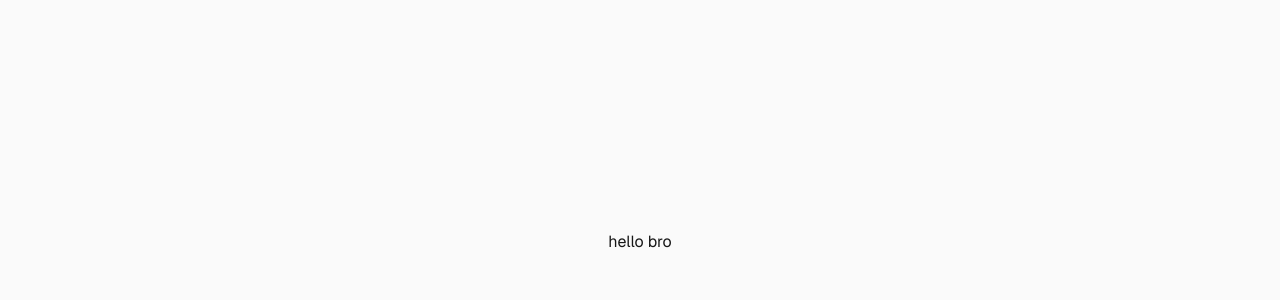
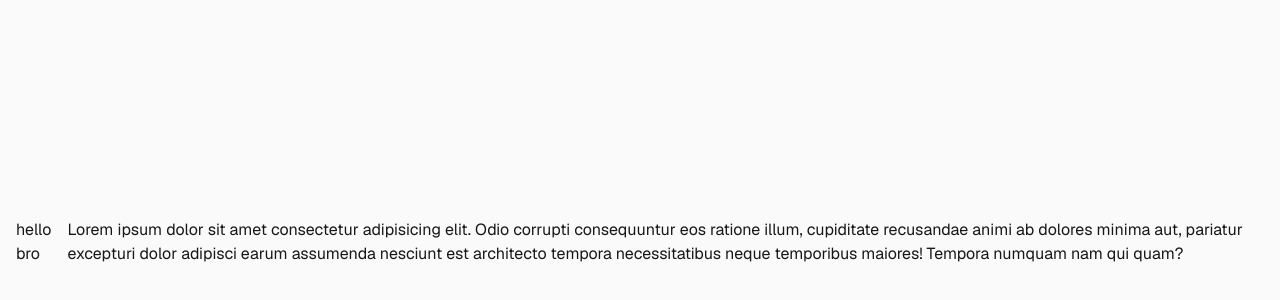
Before and after one commit to prima-anjeet/git-practice-1, a Next.js app: page / in a window 1280 px wide. Shown: the part 158-458 px from the top of the page. Built offline with nearby package versions, Linux system fonts and the light colour scheme.

Commit message:
add lorem

```diff
--- a/src/app/page.tsx
+++ b/src/app/page.tsx
@@ -4,6 +4,7 @@
   return (
     <div className="flex min-h-screen items-center justify-center bg-zinc-50 font-sans dark:bg-black">
       <div className="p-4">hello bro</div>
+      <div><p>Lorem ipsum dolor sit amet consectetur adipisicing elit. Odio corrupti consequuntur eos ratione illum, cupiditate recusandae animi ab dolores minima aut, pariatur excepturi dolor adipisci earum assumenda nesciunt est architecto tempora necessitatibus neque temporibus maiores! Tempora numquam nam qui quam?</p></div>
     </div>
   );
 }
```
